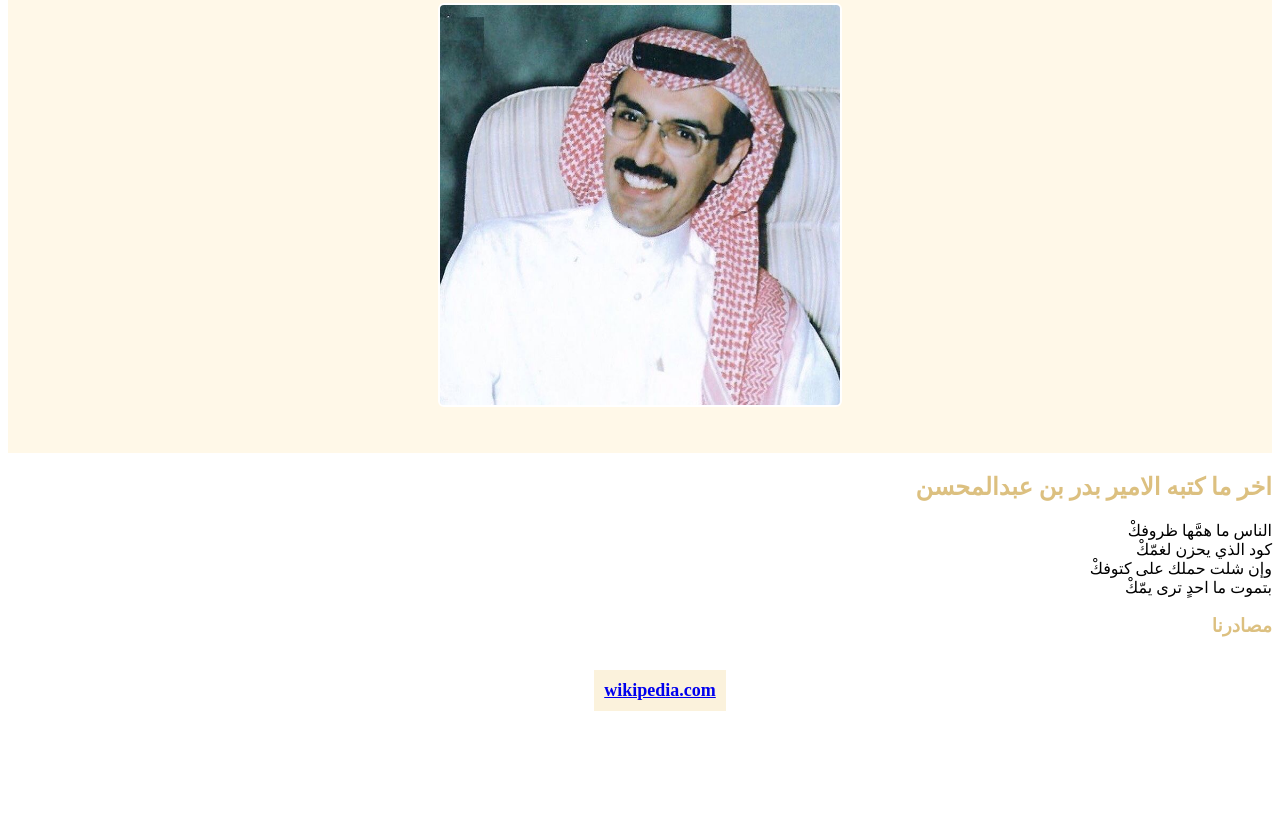
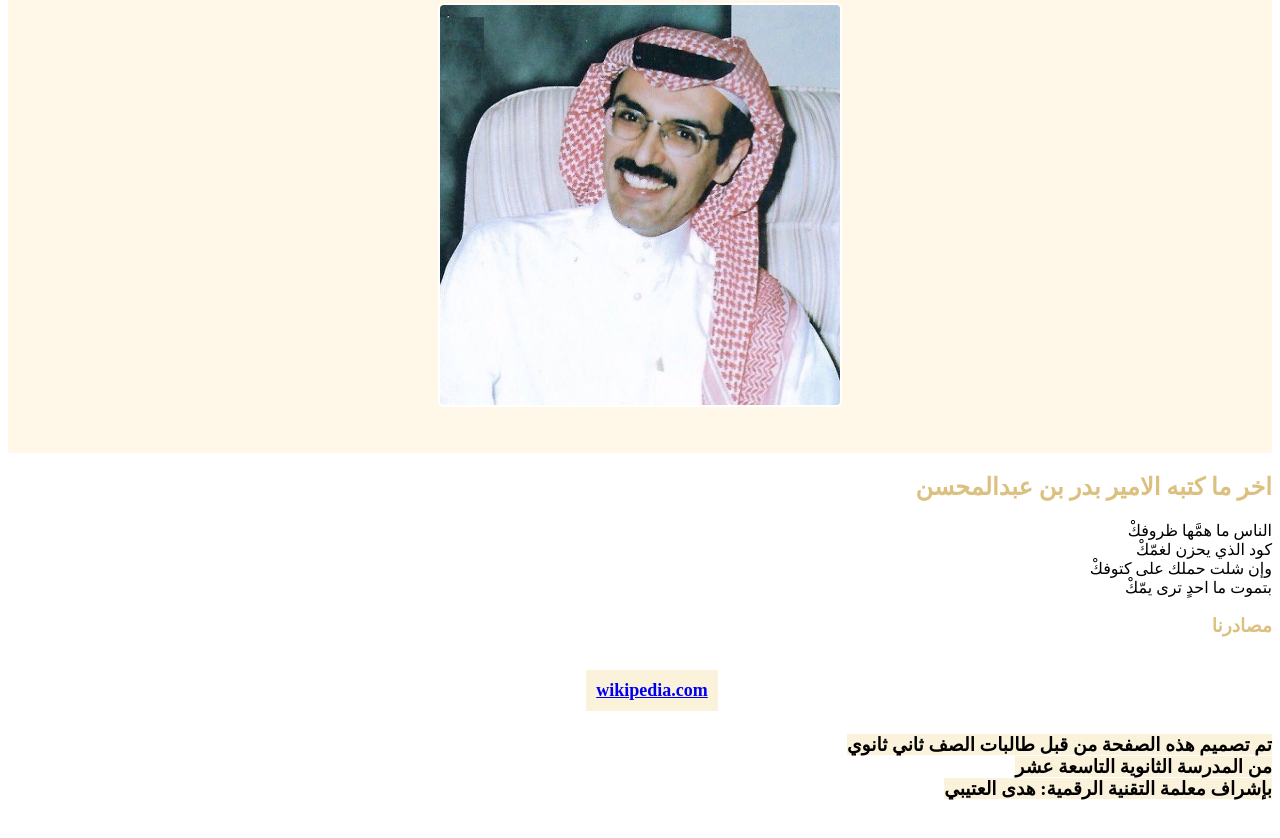
Before and after one commit to reem1617/Group-project-, a plain HTML site: page index.html in a window 1280 px wide. Shown: the part 1320-2158 px from the top of the page. Before the commit the page ends 2061 px from the top, so only its background shows below. Drawn offline with Linux system fonts and the light colour scheme.

Commit message:
Add files via upload

```diff
--- a/ReRe.css
+++ b/ReRe.css
@@ -129,7 +129,6 @@ text-align: right;
 .footer {
 background-color: white;
 }
-
-#A3B7ED
-
-#F4F7FF
+.footer h3 mark {
+background-color: #FBF2DC;
+}
--- a/index.html
+++ b/index.html
@@ -84,7 +84,7 @@ height="400"/>
 
 
 
-
+<h3><mark>تم تصميم هذه الصفحة من قبل طالبات الصف ثاني ثانوي <br>من المدرسة الثانوية التاسعة عشر<br> بإشراف معلمة التقنية الرقمية: هدى العتيبي</mark></h3>
 
 </ul>
     </div>
```
